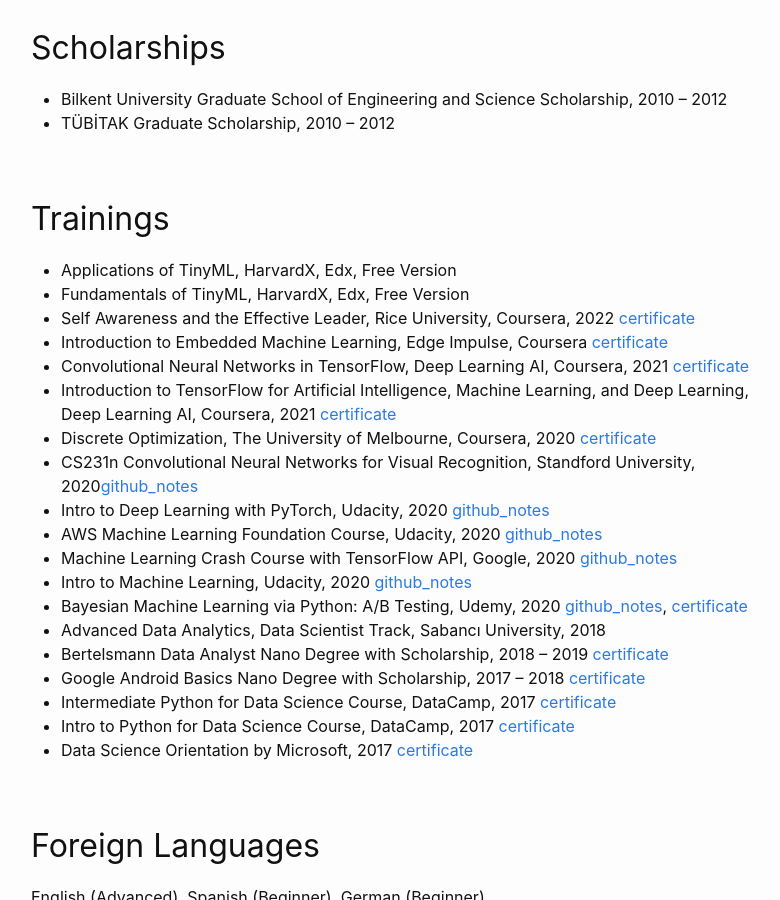
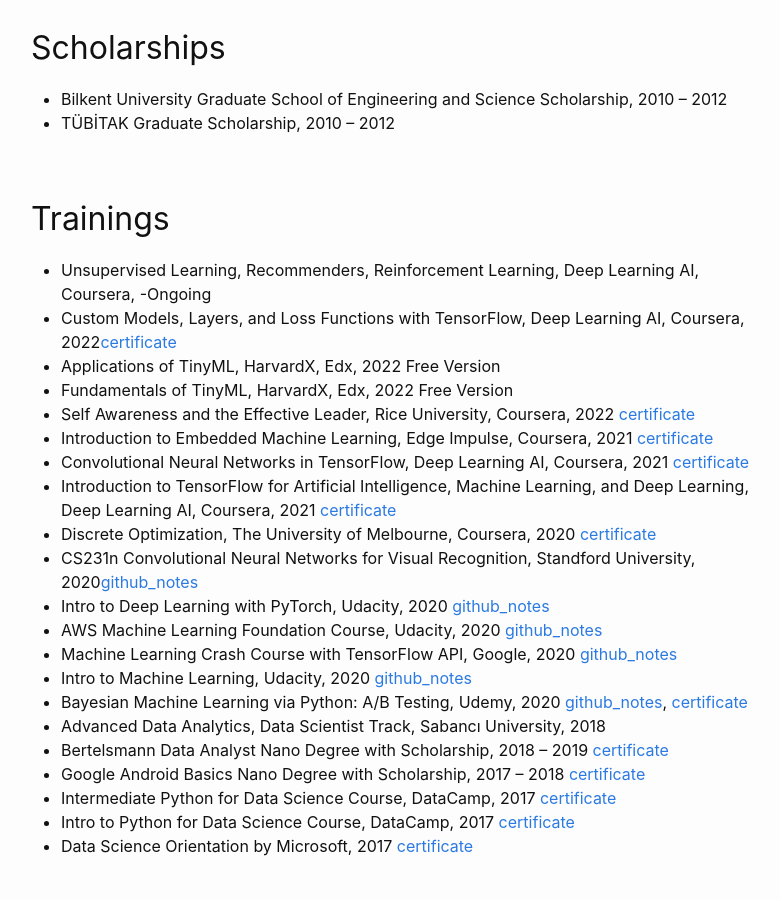
Before and after one commit to pelinbalci/pelinbalci.github.io, a Jekyll site: the page built from CV.md, in a window 1280 px wide and 900 px high, scrolled down 3501 px. Shown: the whole window, without its empty margins (239-1019 px from the left). Built offline with Jekyll 4.4.1, drawn with Linux system fonts in a browser that asks for light colours.

Commit message:
new trainings

```diff
--- a/CV.md
+++ b/CV.md
@@ -127,10 +127,12 @@
 - TÜBİTAK Graduate Scholarship, 2010 – 2012
 
 ## Trainings
-- Applications of TinyML, HarvardX, Edx, Free Version
-- Fundamentals of TinyML, HarvardX, Edx, Free Version
+- Unsupervised Learning, Recommenders, Reinforcement Learning, Deep Learning AI, Coursera, -Ongoing
+- Custom Models, Layers, and Loss Functions with TensorFlow, Deep Learning AI, Coursera, 2022[certificate](https://coursera.org/share/c523f787a2533cb3597b798efd5da3a3)
+- Applications of TinyML, HarvardX, Edx, 2022 Free Version
+- Fundamentals of TinyML, HarvardX, Edx, 2022 Free Version
 - Self Awareness and the Effective Leader, Rice University, Coursera, 2022 [certificate](https://www.coursera.org/account/accomplishments/certificate/LTMQE2RH5CFL)
-- Introduction to Embedded Machine Learning, Edge Impulse, Coursera [certificate](https://www.coursera.org/account/accomplishments/certificate/X3URUA7UD6XL)
+- Introduction to Embedded Machine Learning, Edge Impulse, Coursera, 2021 [certificate](https://www.coursera.org/account/accomplishments/certificate/X3URUA7UD6XL)
 - Convolutional Neural Networks in TensorFlow, Deep Learning AI, Coursera, 2021 [certificate](https://www.coursera.org/account/accomplishments/certificate/DKW73Y8LDAQT)
 - Introduction to TensorFlow for Artificial Intelligence, Machine Learning, and Deep Learning, Deep Learning AI, Coursera, 2021 [certificate](https://www.coursera.org/account/accomplishments/certificate/XNKW988DUE4H)
 - Discrete Optimization, The University of Melbourne, Coursera, 2020 [certificate](https://www.coursera.org/account/accomplishments/certificate/EWZ43LNQU7DH)
```
